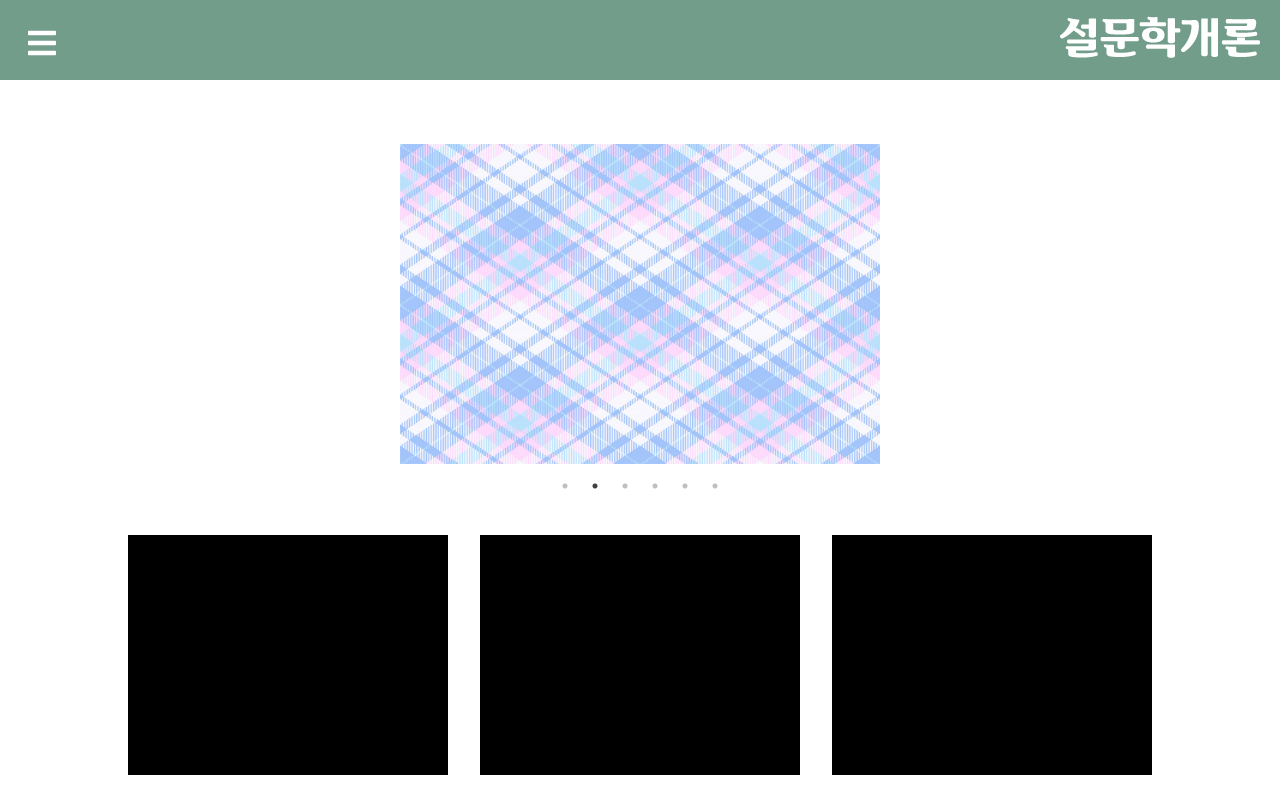
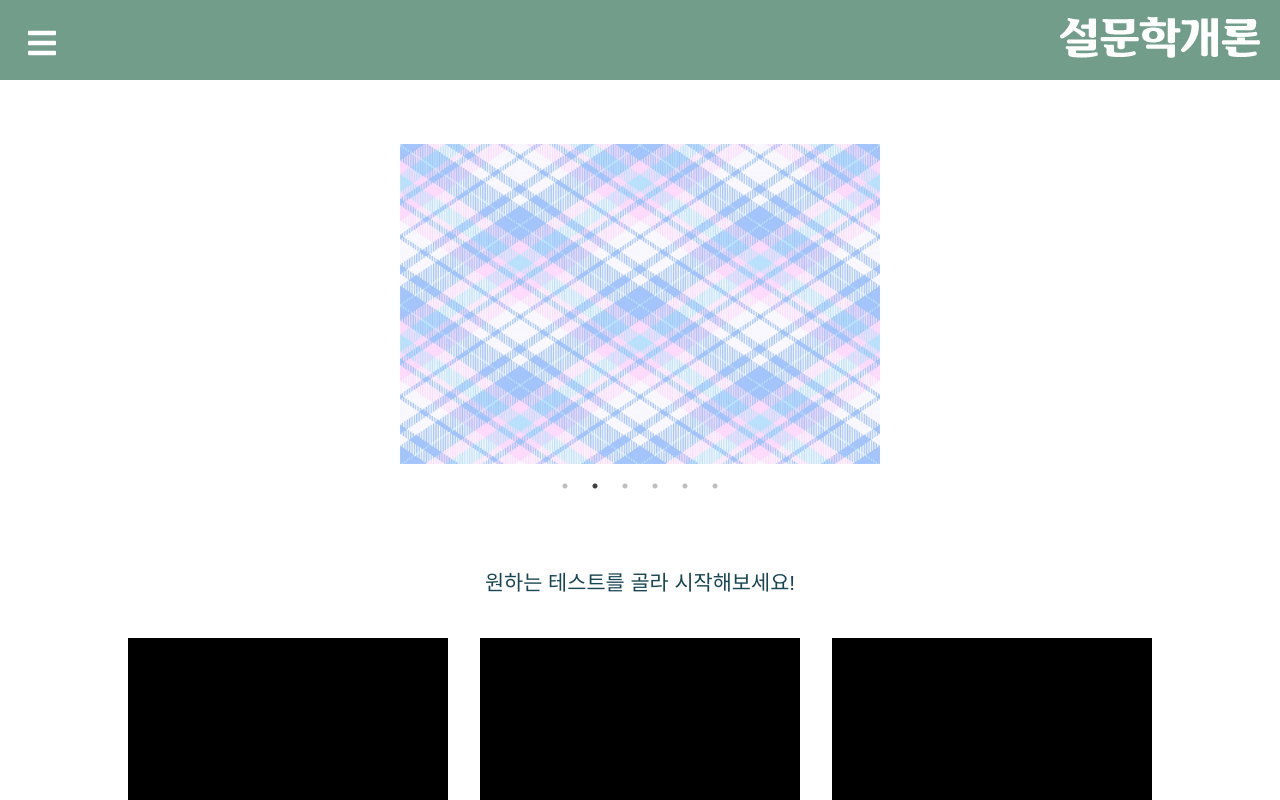
Before and after one commit to ParkJaeyeon0308/ServeyTheory, a React (Create React App) app in the folder surveytheory/: page / in a window 1280 px wide. Shown: the top 800 px of the page. Built offline with nearby package versions, Linux system fonts and the light colour scheme; a web font is replaced by a local one.

Commit message:
설명 text, box hover 효과 적용

```diff
--- a/surveytheory/src/pages/Home/home.js
+++ b/surveytheory/src/pages/Home/home.js
@@ -12,12 +12,14 @@
         function showBox() {
             jQuery(".more_btn").hide();
             jQuery(".box2").show();
+            jQuery(".box3").show();
             jQuery(".close_btn").show();
         }
 
         function hideBox() {
             jQuery(".close_btn").hide();
             jQuery(".box2").hide();
+            jQuery(".box3").hide();
             jQuery(".more_btn").show();
         }
 
@@ -66,6 +68,7 @@
                         />
                     </div>
                 </Slider>
+                <div className="text">원하는 테스트를 골라 시작해보세요!</div>
                 <div className="box1"></div>
                 <div className="box1"></div>
                 <div className="box1"></div>
@@ -78,8 +81,8 @@
                 <div className="box2"></div>
 
                 {/* 빈 박스 */}
-                <div className="box2"></div>
-                <div className="box2"></div>
+                <div className="box3"></div>
+                <div className="box3"></div>
                 <button type="button" className="more_btn" onClick={showBox}>
                     더보기
                 </button>
--- a/surveytheory/src/pages/Home/slider.css
+++ b/surveytheory/src/pages/Home/slider.css
@@ -16,25 +16,46 @@
     margin-top: 3rem;
 }
 
+/* 원하는 테스트를 골라 시작해보세요! */
+.text {
+    width: 100%;
+    font-size: 1.3em;
+    color: rgb(24, 70, 83);
+    text-align: center;
+
+    margin-top: 6rem;
+}
+
 .container .box1,
-.container .box2 {
+.container .box2,
+.container .box3 {
     width: 20rem;
     height: 15rem;
     background-color: black;
 
-    margin-top: 4rem;
+    margin-top: 2.5rem;
     margin-left: 1rem;
     margin-right: 1rem;
+}
+
+.container .box1:hover,
+.container .box2:hover {
+    background-color: rgba(255, 215, 121, 0.5);
 }
 
 .container .box2 {
     display: none;
 }
 
-.container .box2:nth-child(12),
-.container .box2:nth-child(13) {
+.container .box2:nth-child(13),
+.container .box2:nth-child(14) {
     background-color: white;
     margin-bottom: 4rem;
+}
+
+.container .box3 {
+    display: none;
+    background-color: white;
 }
 
 .more_btn {
@@ -64,3 +85,9 @@
 .close_btn:hover {
     background-color: rgb(255, 215, 121);
 }
+
+@media (min-width: 1920px) {
+    .text {
+        font-size: 1.5em;
+    }
+}
```
